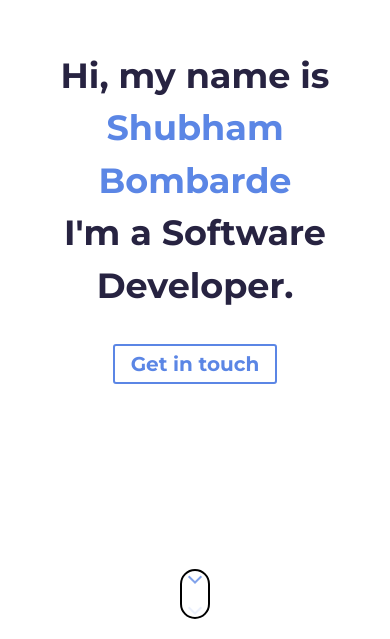
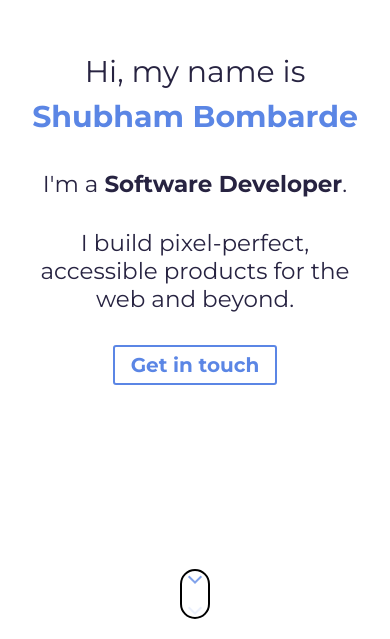
Before and after one commit to shubhambombarde/shubhambombarde, a Next.js app: page / in a window 390 px wide. Shown: the part 205-844 px from the top of the page. Built offline with nearby package versions, Linux system fonts and the light colour scheme; some icons are missing.

Commit message:
updated metadata and intro

```diff
--- a/src/app/layout.tsx
+++ b/src/app/layout.tsx
@@ -6,7 +6,7 @@ const inter = Inter({ subsets: ["latin"] });
 
 export const metadata: Metadata = {
   title: "Shubham Bombarde | Developer",
-  description: "Shubham Bombarde | Developer",
+  description: "React, Next JS, TypeScript, GraphQL, Artificial Intelligence",
 };
 
 export default function RootLayout({
--- a/src/components/sections/hero/HeroSection.scss
+++ b/src/components/sections/hero/HeroSection.scss
@@ -25,9 +25,18 @@
     padding: 0rem 1.6rem;
   }
 }
+#hero .name {
+  font-weight: 700;
+}
 #hero .hero-title {
   font-size: 5.6rem;
-  font-weight: 700;
+  font-weight: 500;
+  margin-bottom: 3.2rem;
+  text-align: left;
+}
+#hero .hero-sub-title {
+  font-size: 3.6rem;
+  font-weight: 500;
   margin-bottom: 3.2rem;
   text-align: left;
 }
@@ -41,15 +50,23 @@
   }
 }
 @media (max-width: 56.25em) {
-  #hero .hero-title {
-    font-size: 3.6rem;
+  #hero .hero-title  {
+    font-size: 3.0rem;
+    text-align: center;
+  }
+  #hero .hero-sub-title  {
+    font-size: 2.3rem;
     text-align: center;
   }
 }
 @media (max-width: 37.5em) {
   #hero .hero-title {
-    font-size: 3.5rem;
+    font-size: 3.0rem;
     line-height: 1.5;
+  }
+  #hero .hero-sub-title  {
+    font-size: 2.3rem;
+    text-align: center;
   }
 }
 @media (max-width: 20em) {
--- a/src/components/sections/hero/HeroSection.tsx
+++ b/src/components/sections/hero/HeroSection.tsx
@@ -6,10 +6,14 @@ export default function HeroSection() {
         <h1 className="hero-title">
           Hi, my name is{" "}
           <span className="text-color-main name">Shubham Bombarde</span>
-          <br />
+        </h1>
+        <h3 className="hero-sub-title">
           {/* eslint-disable-next-line react/no-unescaped-entities */}
-          I'm a Software Developer.
-        </h1>
+          I'm a <b>Software Developer</b>.
+        </h3>
+        <h5 className="hero-sub-title">
+          I build pixel-perfect, accessible products for the web and beyond.
+        </h5>
         <p className="hero-cta">
           <a className="cta-btn cta-btn--hero" href="#about">
             Get in touch
```
